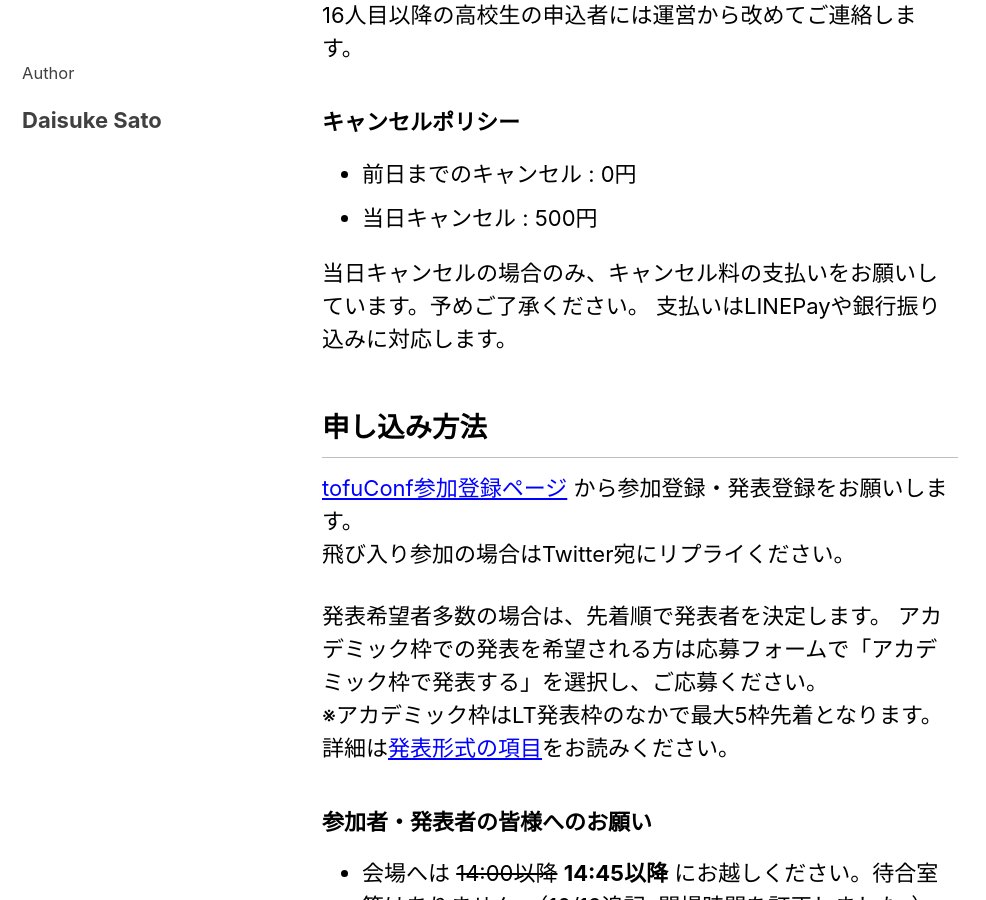
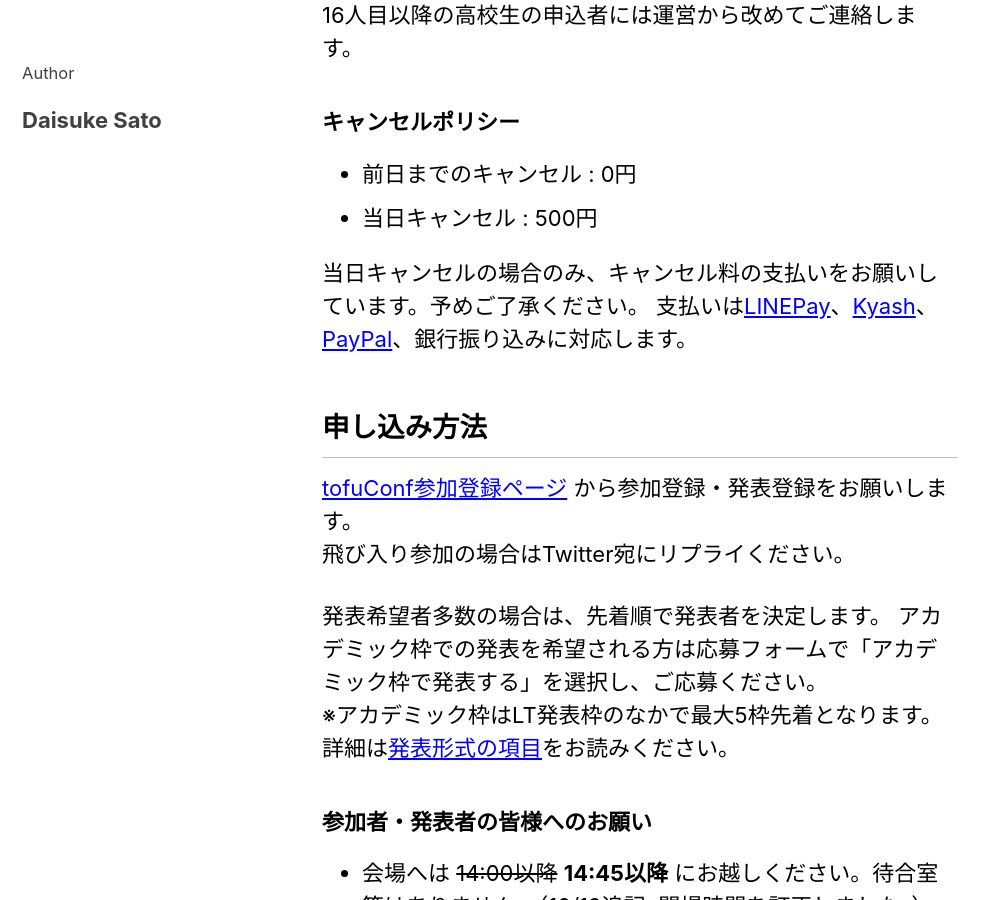
Before and after one commit to tofuconf/tofuconf.club, a Jekyll site: the page built from _posts/2018-10-15-3rd-tofuconf-general.md, in a window 1280 px wide and 900 px high, scrolled down 2579 px. Shown: the whole window, without its empty margins (0-986 px from the left). Built offline with Jekyll 4.4.1, drawn with Linux system fonts in a browser that asks for light colours; nearby versions of some CDN libraries; some of the changed text lies outside the part shown.

```diff
--- a/_posts/2018-10-15-3rd-tofuconf-general.md
+++ b/_posts/2018-10-15-3rd-tofuconf-general.md
@@ -85,7 +85,7 @@
 * 当日キャンセル : 500円
 
 当日キャンセルの場合のみ、キャンセル料の支払いをお願いしています。予めご了承ください。
-支払いはLINEPayや銀行振り込みに対応します。
+支払いは[LINEPay](https://line.me/ja/pay){:target="_blank"}、[Kyash](https://kyash.co/){:target="_blank"}、[PayPal](https://www.paypal.com/jp/home){:target="_blank"}、銀行振り込みに対応します。
 
 ## 申し込み方法
 
```
Also changed, not shown: other parts of _posts/2018-10-15-3rd-tofuconf-general.md (+2 -1 lines).
